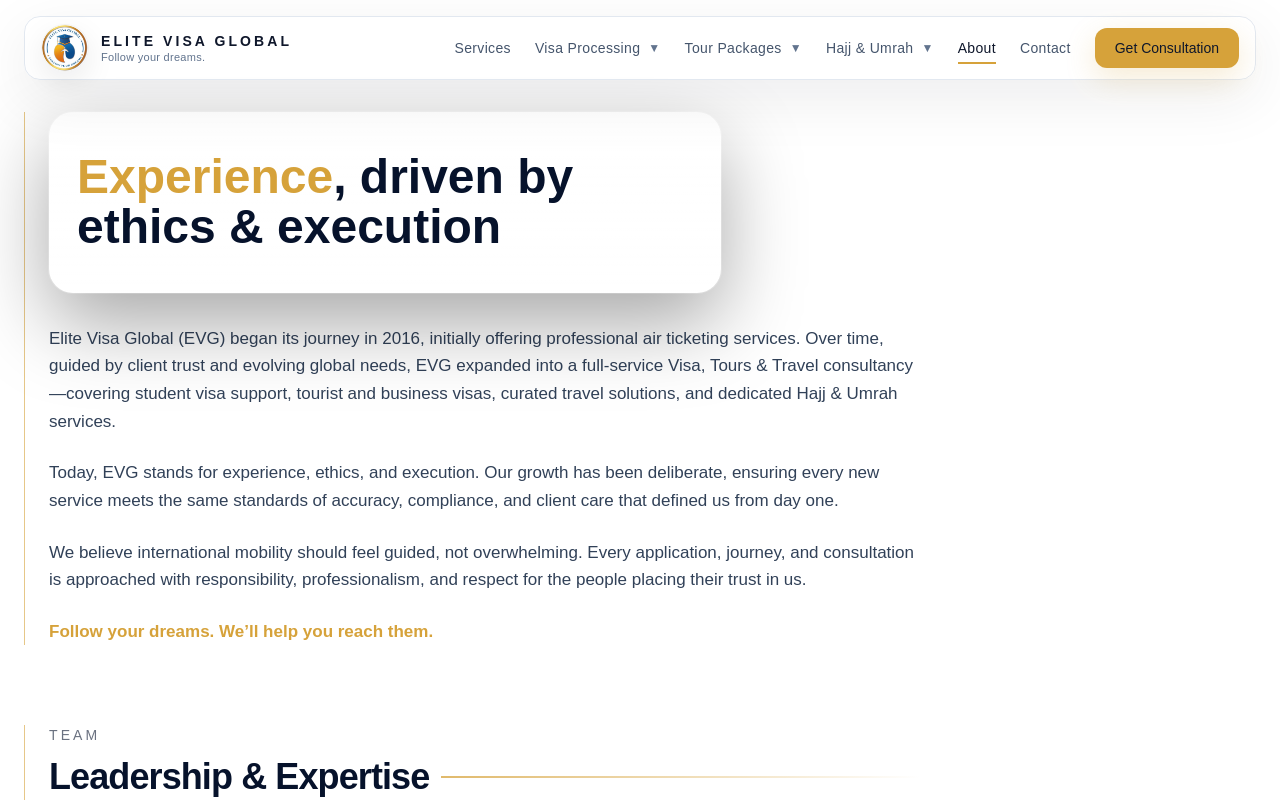
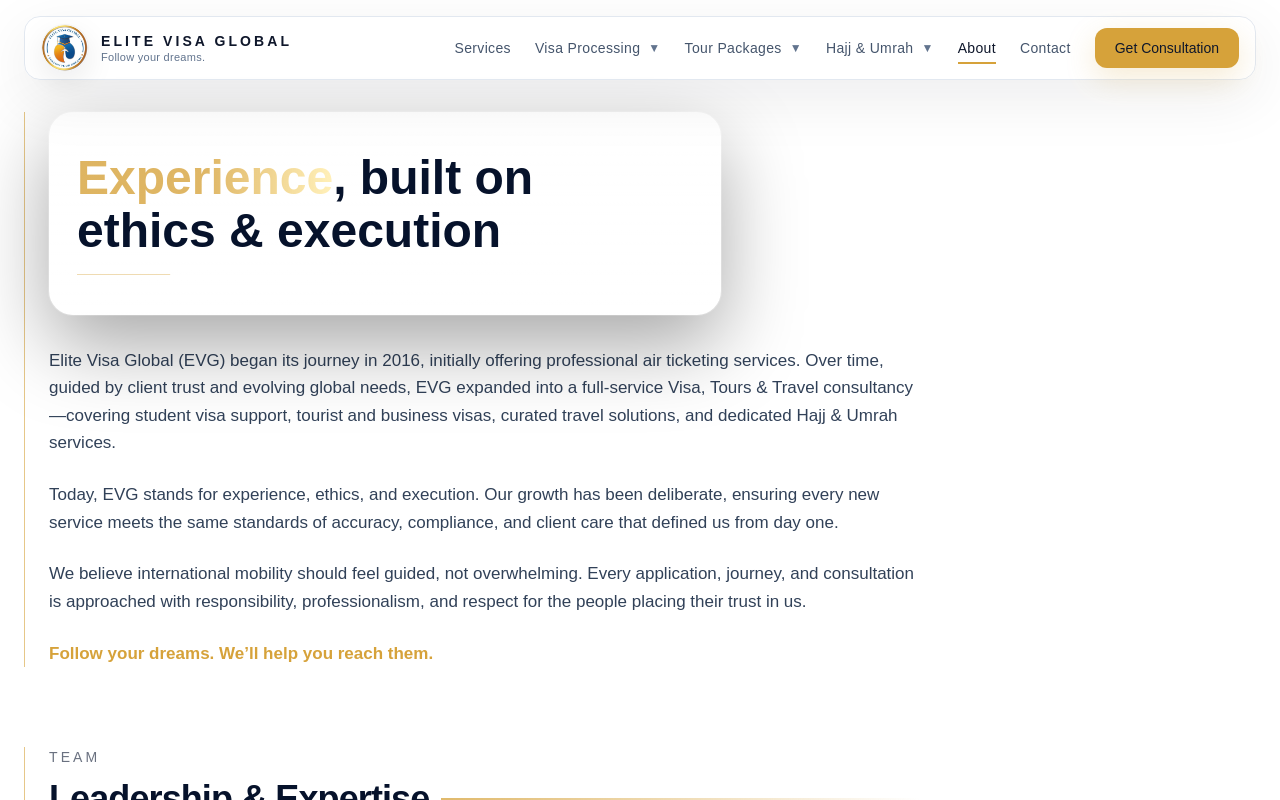
Before and after one commit to thinkGrow/elite-visa-global, a Next.js app: page /about in a window 1280 px wide. Shown: the top 800 px of the page. Built offline with nearby package versions, Linux system fonts and the light colour scheme.

Commit message:
feat: animated headline cards with gold motion + underline

```diff
--- a/src/app/about/page.tsx
+++ b/src/app/about/page.tsx
@@ -4,6 +4,8 @@
 import { Navbar } from "@/components/home/layout/Navbar";
 import { themeVars } from "@/lib/theme";
 import { GlassHeadlineCard } from "@/components/ui/GlassHeadlineCard";
+import styles from "@/components/ui/GlassHeadlineCard.module.css";
+
 
 const leadership = [
   {
@@ -119,12 +121,13 @@
       <section className="relative mx-auto max-w-7xl px-6 pt-28 pb-20">
         <div className="max-w-4xl pl-6 border-l border-[color:var(--evg-gold)]/60">
           <GlassHeadlineCard textColor="black" size="md">
-            <h1>
-              <span className="text-[var(--evg-gold)]">Experience</span>, driven
-              by
+            <h1 className="leading-[1.1]">
+              <span className={styles.goldMotion}>Experience</span>, built on
               <br />
               ethics & execution
             </h1>
+
+            <div className={`${styles.underlineMotion} mt-4`} />
           </GlassHeadlineCard>
 
           <div className="mt-8 space-y-6 text-[17px] leading-relaxed text-slate-700">
--- a/src/components/home/Hero.tsx
+++ b/src/components/home/Hero.tsx
@@ -4,6 +4,7 @@
 import React from "react";
 import { BookingWidget } from "./BookingWidget";
 import { GlassHeadlineCard } from "../ui/GlassHeadlineCard";
+import styles from "@/components/ui/GlassHeadlineCard.module.css";
 
 type Slide = {
   key: string;
@@ -145,13 +146,13 @@
           {/* top content */}
           <div className="max-w-3xl">
             {/* HEADLINE - desktop glass card preserved */}
-            <GlassHeadlineCard textColor="white" size="md">
-              <h1>
-                Dreams beyond{" "}
-                <span className="text-[var(--evg-gold)]">borders</span>,
-                <br />
-                guided with confidence.
+            <GlassHeadlineCard textColor="white" size="lg">
+              <h1 className="text-balance">
+                Dreams beyond <span className={styles.goldMotion}>borders</span>
+                , without limits.
               </h1>
+
+              <div className={`${styles.underlineMotion} mt-4`} />
             </GlassHeadlineCard>
             {/* SUBTEXT */}
             <p
--- a/src/components/ui/GlassHeadlineCard.tsx
+++ b/src/components/ui/GlassHeadlineCard.tsx
@@ -1,7 +1,6 @@
 "use client";
 
 import React from "react";
-// import styles from "./GlassHeadlineCard.module.css";
 
 type GlassHeadlineCardProps = {
   children: React.ReactNode;
@@ -19,7 +18,7 @@
   const [visible, setVisible] = React.useState(false);
 
   React.useEffect(() => {
-    const t = setTimeout(() => setVisible(true), 120);
+    const t = setTimeout(() => setVisible(true), 320);
     return () => clearTimeout(t);
   }, []);
 
@@ -34,7 +33,7 @@
         "hover:-translate-y-[4px]",
         size === "md"
           ? "px-5 py-7 md:px-7 md:py-10 max-w-2xl"
-          : "px-7 py-10 max-w-2xl",
+          : "px-6 py-8 md:px-7 md:py-10 max-w-2xl",
         visible ? "opacity-100 translate-y-0" : "opacity-0 translate-y-10",
         className,
       ].join(" ")}
@@ -43,7 +42,9 @@
         className={[
           "font-[var(--font-playfair)] leading-[1.05] font-semibold",
           textColor === "white" ? "text-white" : "text-[var(--evg-deep)]",
-          size === "md" ? "text-4xl sm:text-5xl md:text-5xl" : "text-5xl",
+          size === "md"
+            ? "text-4xl sm:text-5xl md:text-5xl"
+            : "text-4xl sm:text-5xl md:text-6xl", // ✅ improved lg scaling
         ].join(" ")}
       >
         {children}
```
